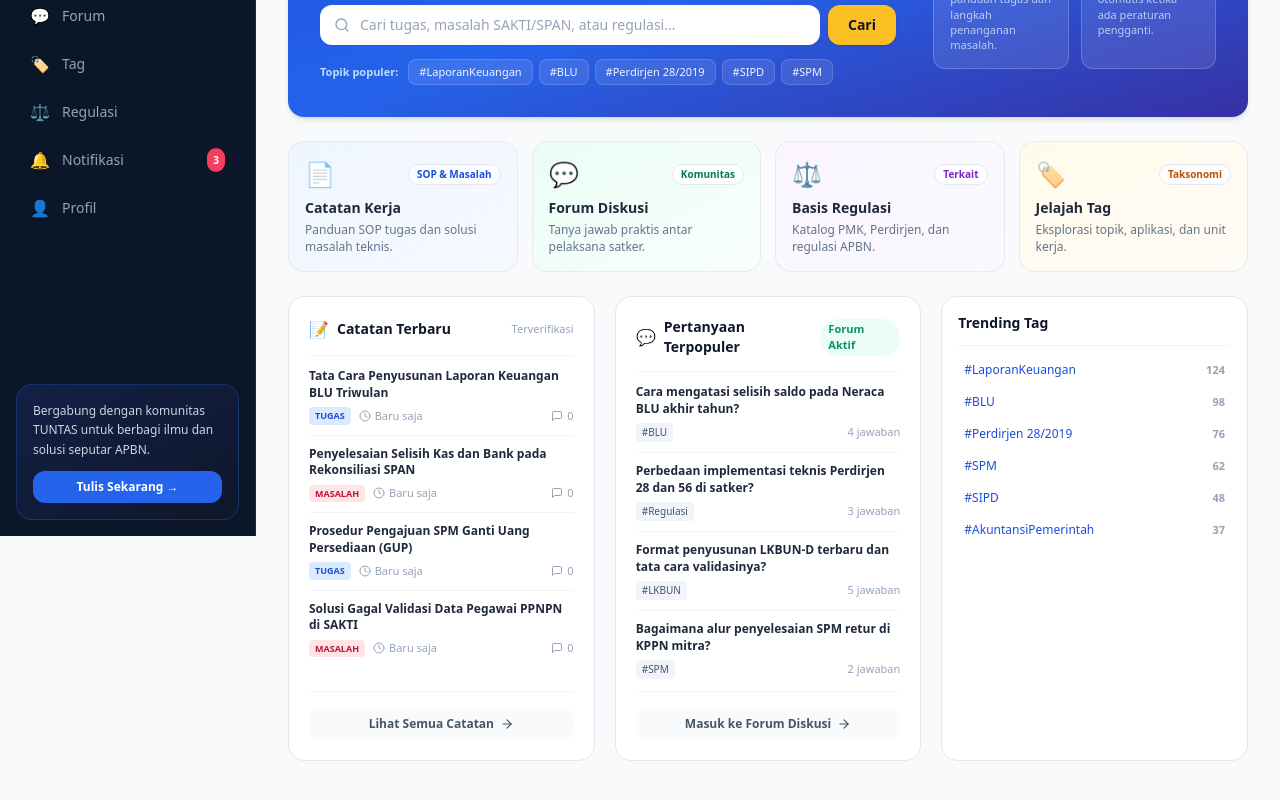
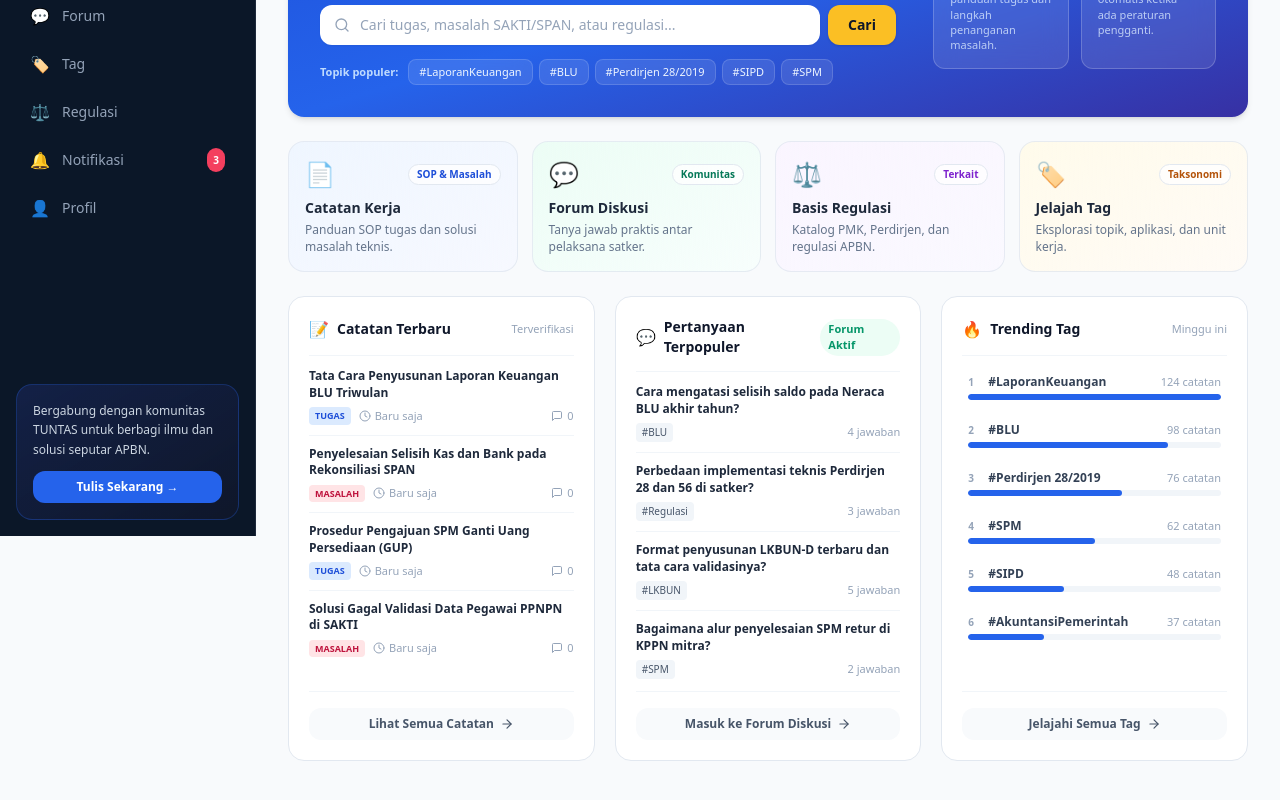
Before and after one commit to kumbrangk-svg/tuntas_forum, a Next.js app: page / in a window 1280 px wide. Shown: the part 264-1064 px from the top of the page. Built offline with nearby package versions, Linux system fonts and the light colour scheme; no server answers; the database is empty.

Commit message:
Update TrendingTagsSection.tsx

```diff
--- a/src/components/home/TrendingTagsSection.tsx
+++ b/src/components/home/TrendingTagsSection.tsx
@@ -1,35 +1,61 @@
 import Link from "next/link";
+import { Hash, ArrowRight } from "lucide-react";
 
 const TAGS = [
-  { name: "#LaporanKeuangan", count: 124 },
-  { name: "#BLU", count: 98 },
-  { name: "#Perdirjen 28/2019", count: 76 },
-  { name: "#SPM", count: 62 },
-  { name: "#SIPD", count: 48 },
-  { name: "#AkuntansiPemerintah", count: 37 },
+  { name: "LaporanKeuangan", count: 124, pct: 100 },
+  { name: "BLU", count: 98, pct: 79 },
+  { name: "Perdirjen 28/2019", count: 76, pct: 61 },
+  { name: "SPM", count: 62, pct: 50 },
+  { name: "SIPD", count: 48, pct: 38 },
+  { name: "AkuntansiPemerintah", count: 37, pct: 30 },
 ];
 
 export function TrendingTagsSection() {
   return (
-    <div className="bg-white rounded-2xl border border-slate-200 p-4 shadow-2xs flex flex-col justify-between">
+    <div className="bg-white rounded-2xl border border-slate-200 p-5 shadow-xs flex flex-col justify-between h-full">
       <div>
-        <div className="flex items-center justify-between pb-3 border-b border-slate-100 mb-3">
-          <h2 className="font-bold text-slate-900 text-sm">Trending Tag</h2>
+        <div className="flex items-center justify-between pb-3.5 border-b border-slate-100 mb-3">
+          <div className="flex items-center gap-2">
+            <span className="text-base">🔥</span>
+            <h2 className="font-bold text-slate-900 text-sm">Trending Tag</h2>
+          </div>
+          <span className="text-[11px] text-slate-400 font-medium">Minggu ini</span>
         </div>
 
-        <div className="space-y-2">
-          {TAGS.map((t) => (
+        <div className="space-y-2.5">
+          {TAGS.map((t, idx) => (
             <Link
               key={t.name}
-              href={`/cari?q=${encodeURIComponent(t.name.replace("#", ""))}`}
-              className="flex items-center justify-between text-xs py-1 px-1.5 rounded-lg hover:bg-slate-50 transition"
+              href={`/cari?q=${encodeURIComponent(t.name)}`}
+              className="group block p-1.5 rounded-xl hover:bg-slate-50 transition"
             >
-              <span className="text-blue-700 font-medium">{t.name}</span>
-              <span className="text-[11px] text-slate-400 font-semibold">{t.count}</span>
+              <div className="flex items-center justify-between text-xs mb-1">
+                <span className="font-semibold text-slate-700 group-hover:text-blue-600 flex items-center gap-1.5">
+                  <span className="text-[10px] text-slate-400 font-bold w-3.5">{idx + 1}</span>
+                  <span>#{t.name}</span>
+                </span>
+                <span className="text-[11px] text-slate-400 font-medium">{t.count} catatan</span>
+              </div>
+              <div className="w-full bg-slate-100 h-1.5 rounded-full overflow-hidden">
+                <div
+                  className="bg-blue-600 h-full rounded-full transition-all group-hover:bg-blue-500"
+                  style={{ width: `${t.pct}%` }}
+                />
+              </div>
             </Link>
           ))}
         </div>
       </div>
+
+      <div className="pt-4 mt-3 border-t border-slate-100">
+        <Link
+          href="/tag"
+          className="inline-flex items-center justify-center gap-1.5 w-full py-2 bg-slate-50 hover:bg-amber-50 text-slate-600 hover:text-amber-700 rounded-xl text-xs font-semibold transition"
+        >
+          <span>Jelajahi Semua Tag</span>
+          <ArrowRight className="h-3.5 w-3.5" />
+        </Link>
+      </div>
     </div>
   );
 }
```
